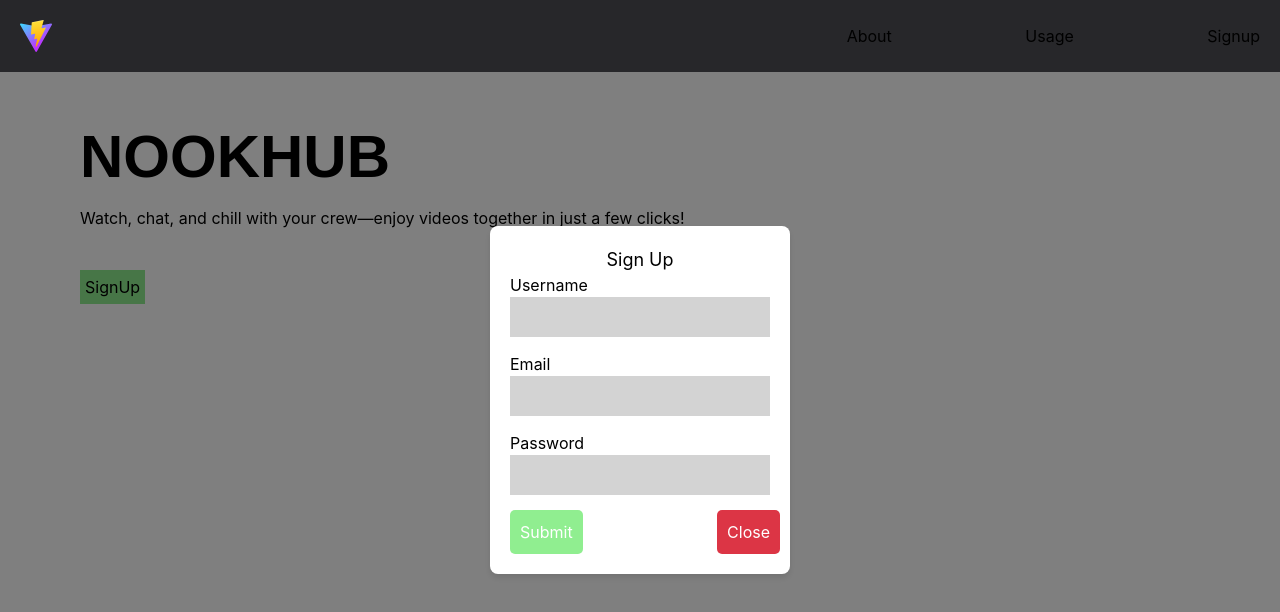
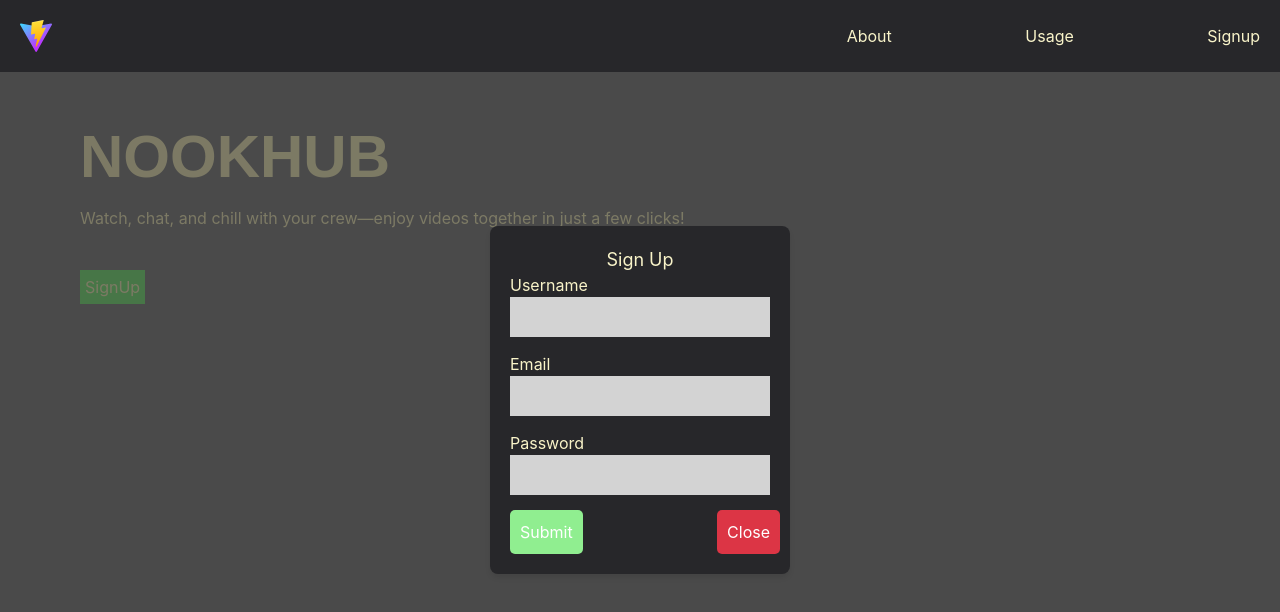
Before and after one commit to FABhishek/NookHubFrontend, a React (Vite) app: page / in a window 1280 px wide. Both pictures are taken after a click on the button "SignUp". Shown: the top 612 px of the page. Built offline with nearby package versions, Linux system fonts and the light colour scheme.

Commit message:
API integrated

```diff
--- a/package.json
+++ b/package.json
@@ -11,6 +11,7 @@
   },
   "dependencies": {
     "autoprefixer": "^10.4.19",
+    "axios": "^1.7.2",
     "framer-motion": "^11.3.17",
     "lucide-react": "^0.416.0",
     "react": "^18.3.1",
--- a/src/index.css
+++ b/src/index.css
@@ -10,5 +10,6 @@
   font-weight: 400;
   color-scheme: light dark;
   color: black;
-  background-color: white
+  color:rgb(249, 244, 201);
+  background-color: rgb(149, 149, 149);
 }
--- a/src/pages/Home.css
+++ b/src/pages/Home.css
@@ -22,7 +22,6 @@
 }
 
 .modal-content {
-    background: white;
     padding: 20px;
     border-radius: 8px;
     width: 300px;
--- a/src/pages/Home.tsx
+++ b/src/pages/Home.tsx
@@ -1,5 +1,6 @@
 import "./Home.css";
 import React, { useState } from 'react';
+import axios from "axios";
 
 export default function Home(){
     const [isModalOpen, setIsModalOpen] = useState(false);
@@ -23,7 +24,21 @@ export default function Home(){
     const handleSubmit = (e:any) => {
         e.preventDefault();
         console.log("Form Data Submitted:", formData);
+
+        axios.post('http://localhost:8080/api/v1/users/register', formData)
+        .then(response => {
+          console.log(response);
+        })
+        .catch(error => {
+          console.log(error);
+        });
+
         closeModal();
+        setFormData({
+            username: '',
+            email: '',
+            password: ''
+        });
     };
 
     return(
@@ -36,7 +51,7 @@ export default function Home(){
 
             {isModalOpen && (
                 <div className="modal-overlay" onClick={closeModal}>
-                    <div className="modal-content" onClick={e => e.stopPropagation()}>
+                    <div className="modal-content bg-zinc-800" onClick={e => e.stopPropagation()}>
                         <h1 className="signUp">Sign Up</h1>
                         <form>
                             <div className="form-group">
@@ -60,7 +75,6 @@ export default function Home(){
                     </div>
                 </div>
             )}
-
         </div>
     )
 }
```
Also changed, not shown: 1 other file (tests, documents, lock files or other folders).
